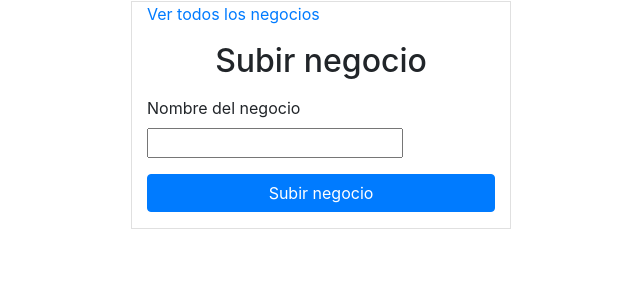
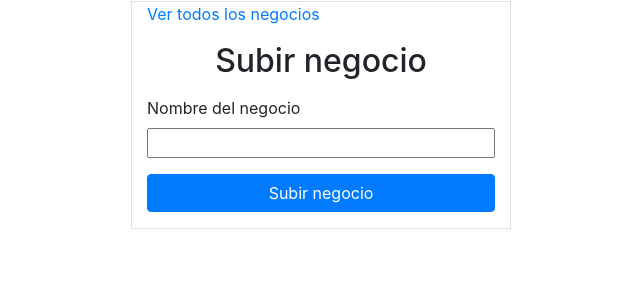
Before and after one commit to edguy37/nebox, a PHP site: page /nebox/vistas/alt.php in a window 1280 px wide. Shown: the part 171-471 px from the top of the page, without its empty margins (319-959 px from the left). Run offline with PHP 8.4, Linux system fonts and the light colour scheme.

Commit message:
errores visuales corregidos

```diff
--- a/css/neg.css
+++ b/css/neg.css
@@ -34,3 +34,6 @@ nav{
     display: block;
     cursor: pointer;
   }
+input{
+  width: 100%;
+}
--- a/vistas/neg.php
+++ b/vistas/neg.php
@@ -60,7 +60,7 @@
               <tr>
                 <td> <p><?php echo $user['NOMBRE']; ?></p> </td>
                 <td>
-                    <img src="images/avatar.jpg" alt="">
+                    <img src="images/avatar.jpg" width="90" height="90" alt="">
                 </td>
                 <td>
                   <form method="get" action="edi.php">
```
